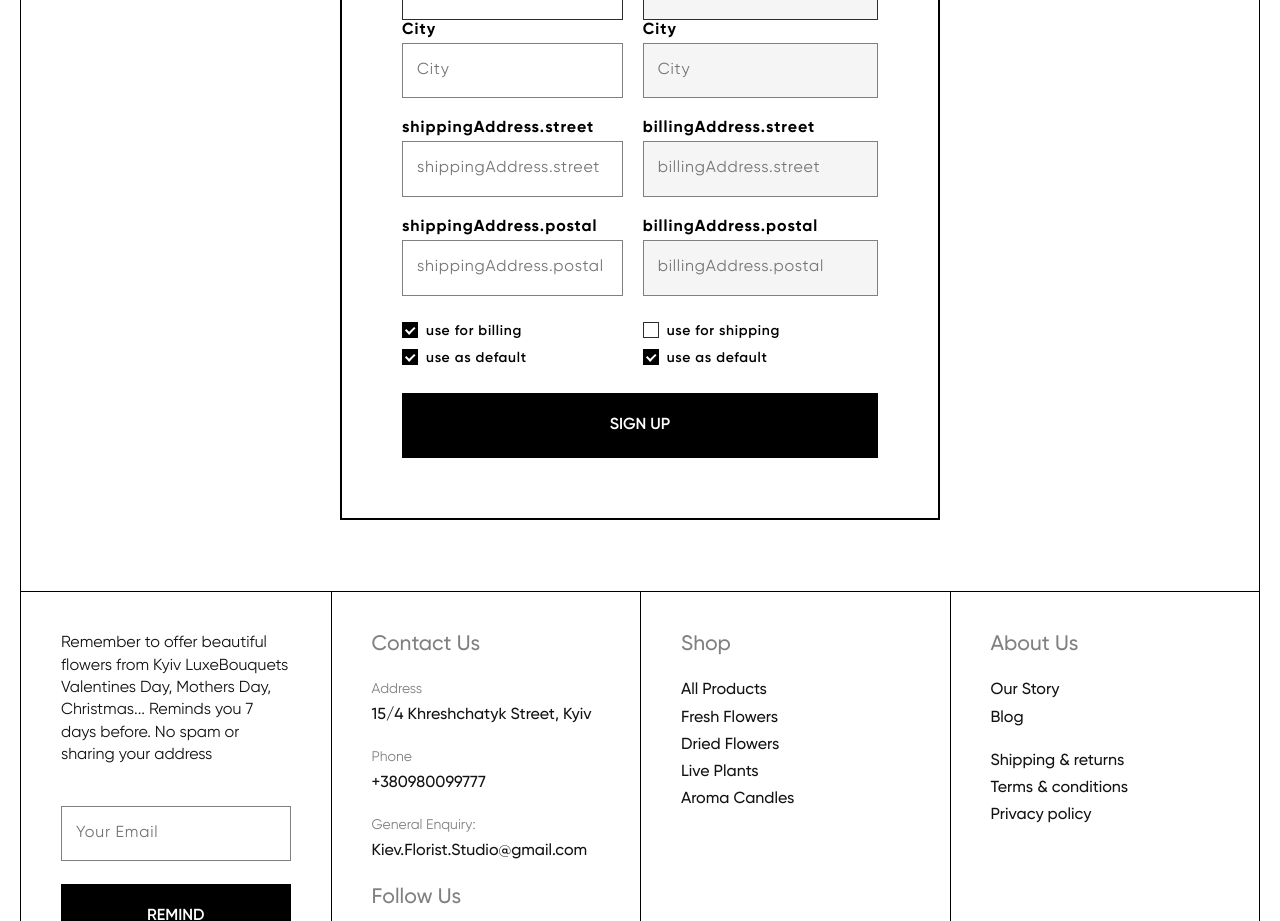
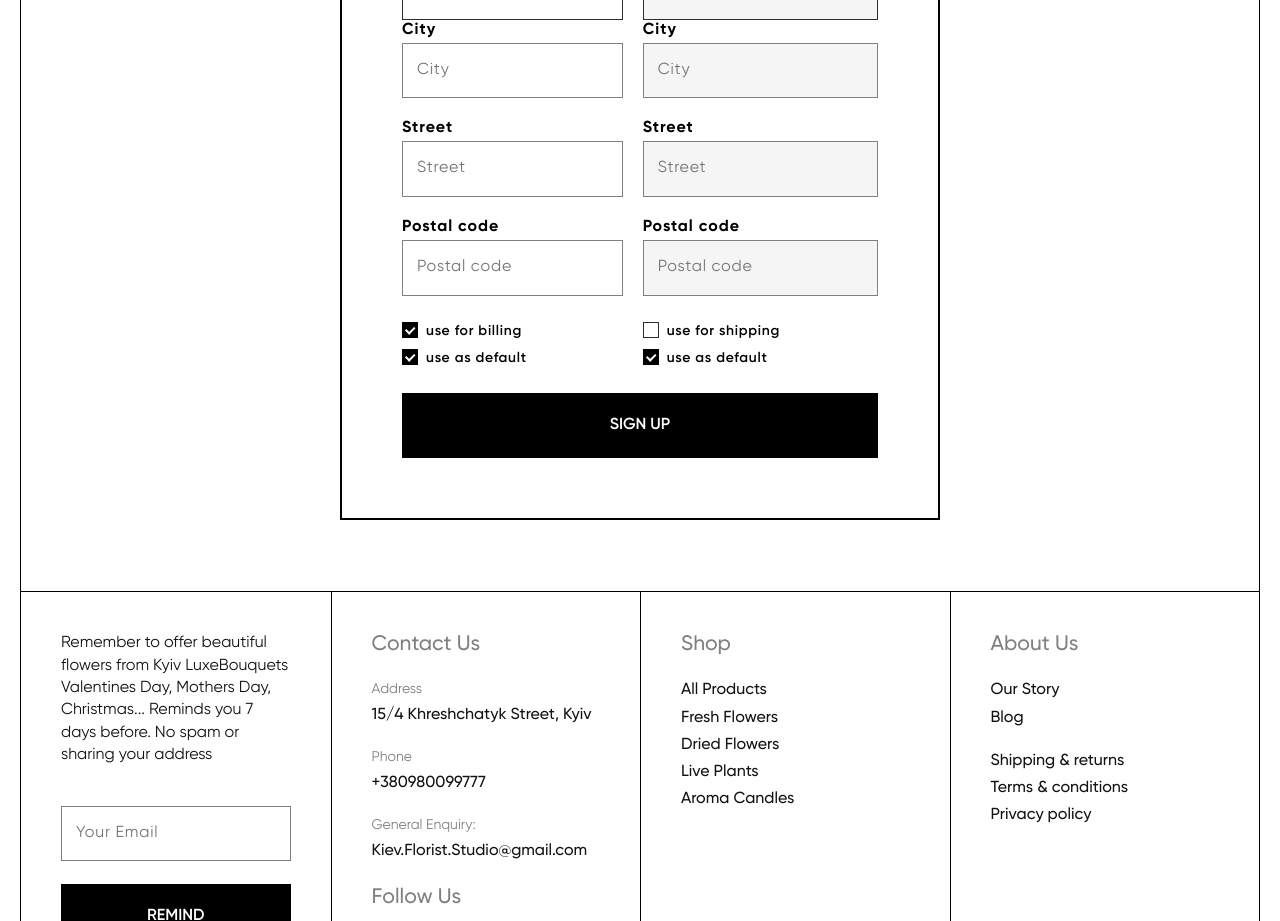
Before and after one commit to Istiniel/eCommerce, a React (Vite) app: page /signup in a window 1280 px wide. Shown: the part 1000-1921 px from the top of the page. Built offline with nearby package versions, Linux system fonts and the light colour scheme; no server answers; what @commercetools/platform-sdk, @commercetools/sdk-client-v2 would draw is missing.

Commit message:
fix: fix registration form

```diff
--- a/src/widgets/RegistrationForm/BillingAddress/index.tsx
+++ b/src/widgets/RegistrationForm/BillingAddress/index.tsx
@@ -93,7 +93,7 @@ function BillingAddress(props: BillingAddressProps) {
         }}
       />
       <AuthInput
-        name="billingAddress.street"
+        name="billingAddress.streetNumber"
         control={control}
         disabled={billingAsShipping}
         rules={{
@@ -112,7 +112,7 @@ function BillingAddress(props: BillingAddressProps) {
         }}
       />
       <AuthInput
-        name="billingAddress.postal"
+        name="billingAddress.postalCode"
         control={control}
         disabled={billingAsShipping}
         rules={{
--- a/src/widgets/RegistrationForm/ShippingAddress/index.tsx
+++ b/src/widgets/RegistrationForm/ShippingAddress/index.tsx
@@ -98,7 +98,7 @@ function ShippingAddress(props: ShippingAddressProps) {
         }}
       />
       <AuthInput
-        name="shippingAddress.street"
+        name="shippingAddress.streetNumber"
         control={control}
         disabled={shippingAsBilling}
         rules={{
@@ -119,7 +119,7 @@ function ShippingAddress(props: ShippingAddressProps) {
         }}
       />
       <AuthInput
-        name="shippingAddress.postal"
+        name="shippingAddress.postalCode"
         control={control}
         disabled={shippingAsBilling}
         rules={{
```
